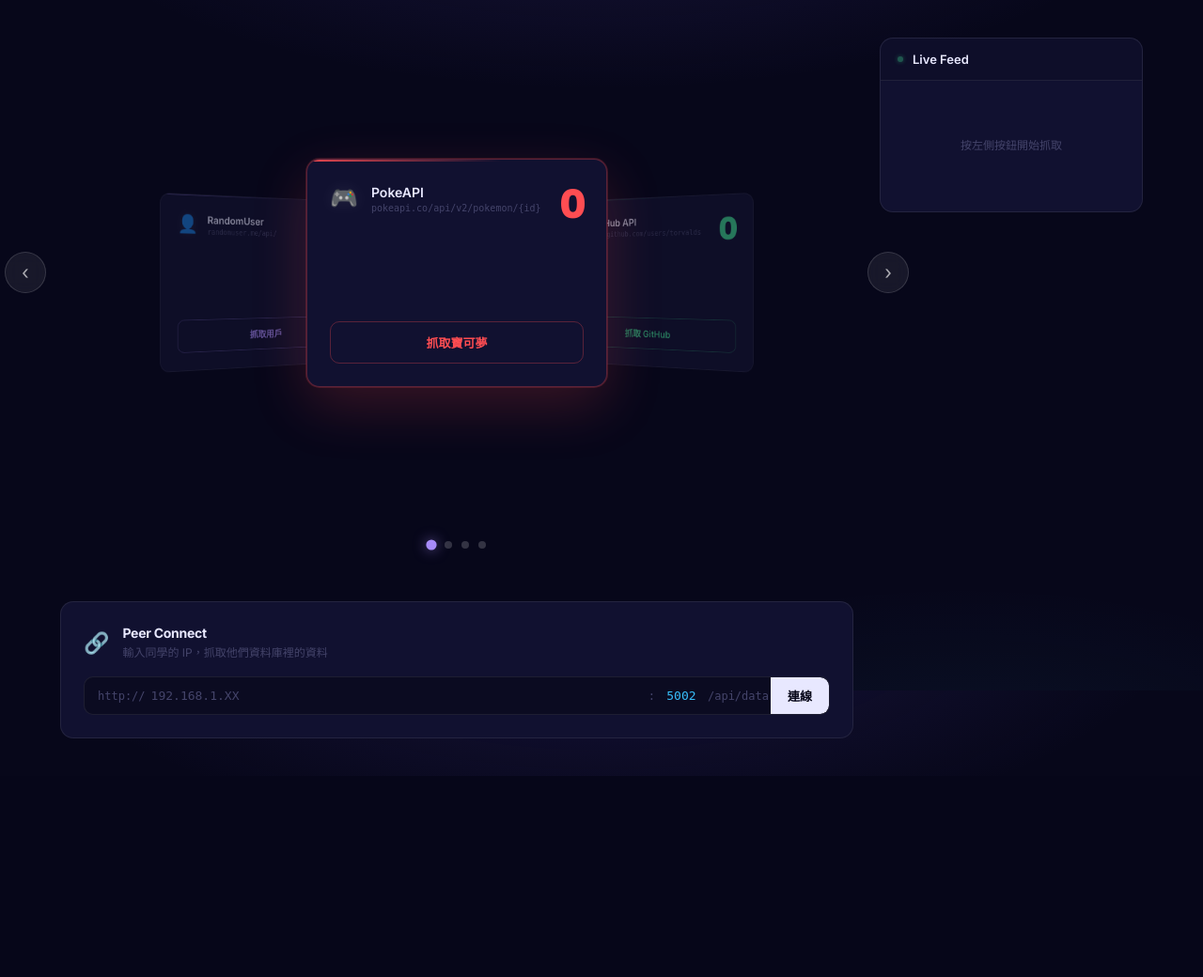
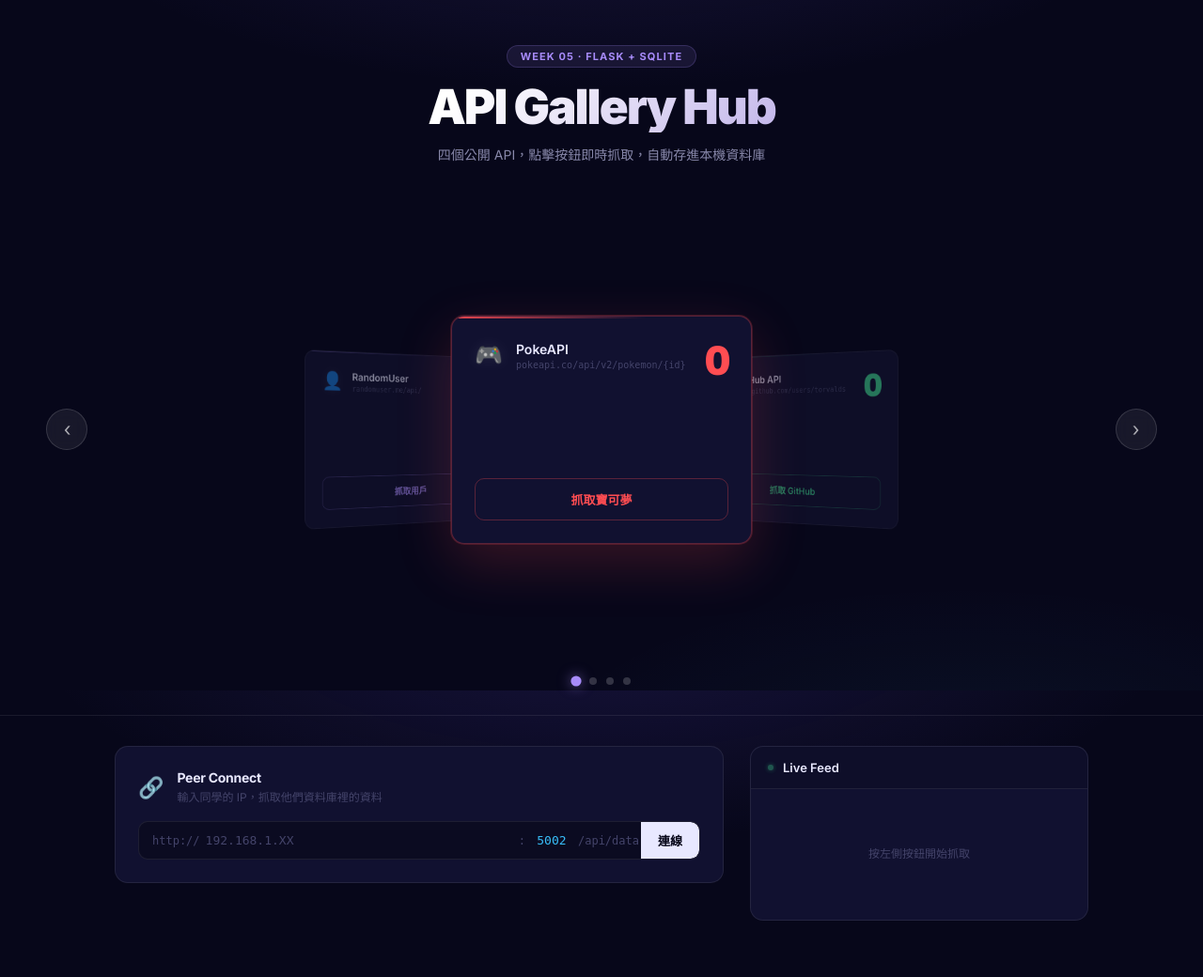
Before and after one commit to cookiesmonster7926/Programming_Course_2026, a Flask app: page / in a window 1280 px wide. Shown: the part 65-1105 px from the top of the page at 94% size. Before the commit the page ends 887 px from the top, so only its background shows below. Run offline with Flask 3, Linux system fonts and the light colour scheme; data that the repository does not hold is empty.

Commit message:
feat(api-gallery-hub): hero section layout + 3-col view grid
- Extract carousel into full-bleed .hero-section with title/subtitle
- app-body now holds only Peer Connect + Live Feed (1fr + 360px)
- Add .hero-eyebrow pill, gradient .hero-title, .hero-sub
- view page: explicit 3-col grid (2-col ≤860px, 1-col ≤560px)
- Expand view page max-width to 1300px, consistent padding 28px
- Remove negative margin from carousel dots; use padding instead

Co-Authored-By: Claude Sonnet 4.6 <noreply@anthropic.com>

```diff
--- a/Week05_0327_demo/03-API_Gallery_Hub/static/css/style.css
+++ b/Week05_0327_demo/03-API_Gallery_Hub/static/css/style.css
@@ -99,18 +99,47 @@ img[src=""], img:not([src]) { display: none !important; }
 }
 
 /* ══════════════════════════════════════════════
-   LAYOUT
+   HERO SECTION  (全幅 Carousel 區)
+   ══════════════════════════════════════════════ */
+.hero-section {
+    padding: 48px 0 0;
+    border-bottom: 1px solid var(--border);
+}
+.hero-inner {
+    max-width: 1100px; margin: 0 auto; padding: 0 32px;
+}
+.hero-text { text-align: center; margin-bottom: 40px; }
+
+.hero-eyebrow {
+    display: inline-flex; align-items: center; gap: 8px;
+    font-size: 11px; font-weight: 700; text-transform: uppercase;
+    letter-spacing: .1em; color: var(--user);
+    background: rgba(var(--user-rgb),.1);
+    border: 1px solid rgba(var(--user-rgb),.2);
+    padding: 4px 14px; border-radius: 20px; margin-bottom: 14px;
+}
+.hero-title {
+    font-size: clamp(30px, 4vw, 54px); font-weight: 900;
+    letter-spacing: -.04em; line-height: 1.08; margin-bottom: 12px;
+    background: linear-gradient(135deg, #fff 35%, rgba(167,139,250,.85) 100%);
+    -webkit-background-clip: text; -webkit-text-fill-color: transparent;
+}
+.hero-sub {
+    font-size: 14px; color: var(--sub); line-height: 1.7;
+    max-width: 440px; margin: 0 auto;
+}
+
+/* ══════════════════════════════════════════════
+   LAYOUT  (Peer Connect + Live Feed 雙欄)
    ══════════════════════════════════════════════ */
 .app-body {
-    flex: 1; max-width: 1200px; width: 100%;
-    margin: 0 auto; padding: 40px 24px;
+    max-width: 1100px; width: 100%;
+    margin: 0 auto; padding: 32px 32px 60px;
     display: grid;
-    grid-template-columns: 1fr 280px;
+    grid-template-columns: 1fr 360px;
     gap: 28px; align-items: start;
 }
 @media (max-width: 1024px) { .app-body { grid-template-columns: 1fr; } }
-
-.content-left { min-width: 0; display: flex; flex-direction: column; gap: 24px; }
 
 /* ══════════════════════════════════════════════
    3D CAROUSEL  (Gemini design, Claude-patched)
@@ -120,10 +149,10 @@ img[src=""], img:not([src]) { display: none !important; }
     justify-content: center;
     align-items: center;
     perspective: 1200px;
-    height: 500px;
+    height: 480px;
     position: relative;
     overflow: visible;
-    margin-bottom: 52px;
+    margin-bottom: 0;
 }
 
 .acard {
@@ -279,7 +308,7 @@ img[src=""], img:not([src]) { display: none !important; }
 /* Dots */
 .carousel-dots {
     display: flex; justify-content: center;
-    gap: 10px; margin-bottom: 32px; margin-top: -40px;
+    gap: 10px; padding: 24px 0 32px; margin: 0;
 }
 .dot {
     width: 8px; height: 8px; border-radius: 50%;
@@ -420,8 +449,8 @@ img[src=""], img:not([src]) { display: none !important; }
 
 /* Stats strip */
 .view-stats {
-    max-width: 1200px; margin: 32px auto 0;
-    padding: 0 24px;
+    max-width: 1300px; margin: 32px auto 0;
+    padding: 0 28px;
     display: grid;
     grid-template-columns: repeat(4, 1fr);
     gap: 12px;
@@ -458,8 +487,8 @@ img[src=""], img:not([src]) { display: none !important; }
 
 /* Tab bar */
 .tab-bar {
-    max-width: 1200px; margin: 20px auto 0;
-    padding: 0 24px; display: flex; gap: 6px; flex-wrap: wrap;
+    max-width: 1300px; margin: 20px auto 0;
+    padding: 0 28px; display: flex; gap: 6px; flex-wrap: wrap;
 }
 .tab {
     padding: 6px 14px; border-radius: var(--rs);
@@ -472,13 +501,15 @@ img[src=""], img:not([src]) { display: none !important; }
 .tab-active { background: rgba(167,139,250,.15); color: var(--user); border-color: rgba(var(--user-rgb),.35); font-weight: 600; }
 
 /* Cards grid */
-.cards-area { max-width: 1200px; margin: 20px auto 60px; padding: 0 24px; }
+.cards-area { max-width: 1300px; margin: 20px auto 60px; padding: 0 28px; }
 
 .card-grid-view {
     display: grid;
-    grid-template-columns: repeat(auto-fill, minmax(300px, 1fr));
+    grid-template-columns: repeat(3, 1fr);
     gap: 14px;
 }
+@media (max-width: 860px) { .card-grid-view { grid-template-columns: repeat(2, 1fr); } }
+@media (max-width: 560px) { .card-grid-view { grid-template-columns: 1fr; } }
 
 /* Data card — top accent strip design */
 .data-card {
--- a/Week05_0327_demo/03-API_Gallery_Hub/templates/index.html
+++ b/Week05_0327_demo/03-API_Gallery_Hub/templates/index.html
@@ -21,13 +21,18 @@
     </div>
 </header>
 
-<div class="app-body">
+<!-- ===== Hero: Carousel ===== -->
+<section class="hero-section">
+<div class="hero-inner">
 
-    <!-- ── 左側主內容 ── -->
-    <div class="content-left">
+    <div class="hero-text">
+        <div class="hero-eyebrow">Week 05 · Flask + SQLite</div>
+        <h1 class="hero-title">API Gallery Hub</h1>
+        <p class="hero-sub">四個公開 API，點擊按鈕即時抓取，自動存進本機資料庫</p>
+    </div>
 
-        <!-- API 卡片 2×2 -->
-        <div class="card-grid">
+    <!-- API 卡片 Carousel -->
+    <div class="card-grid">
 
             <!-- PokeAPI -->
             <div class="acard acard-poke" id="card-PokeAPI">
@@ -141,10 +146,16 @@
                 </div>
             </div>
 
-        </div><!-- /card-grid -->
+    </div><!-- /card-grid -->
 
-        <!-- ── Peer Connect ── -->
-        <div class="peer-section">
+</div><!-- /hero-inner -->
+</section><!-- /hero-section -->
+
+<!-- ===== Below Fold ===== -->
+<div class="app-body">
+
+    <!-- ── Peer Connect ── -->
+    <div class="peer-section">
             <div class="peer-header">
                 <span class="peer-icon">🔗</span>
                 <div>
@@ -175,9 +186,8 @@
             </div>
         </div>
 
-    </div><!-- /content-left -->
 
-    <!-- ── 右側 Live Feed ── -->
+    <!-- ── Live Feed ── -->
     <aside class="feed-panel">
         <div class="feed-head">
             <span class="feed-live-dot"></span>
```
